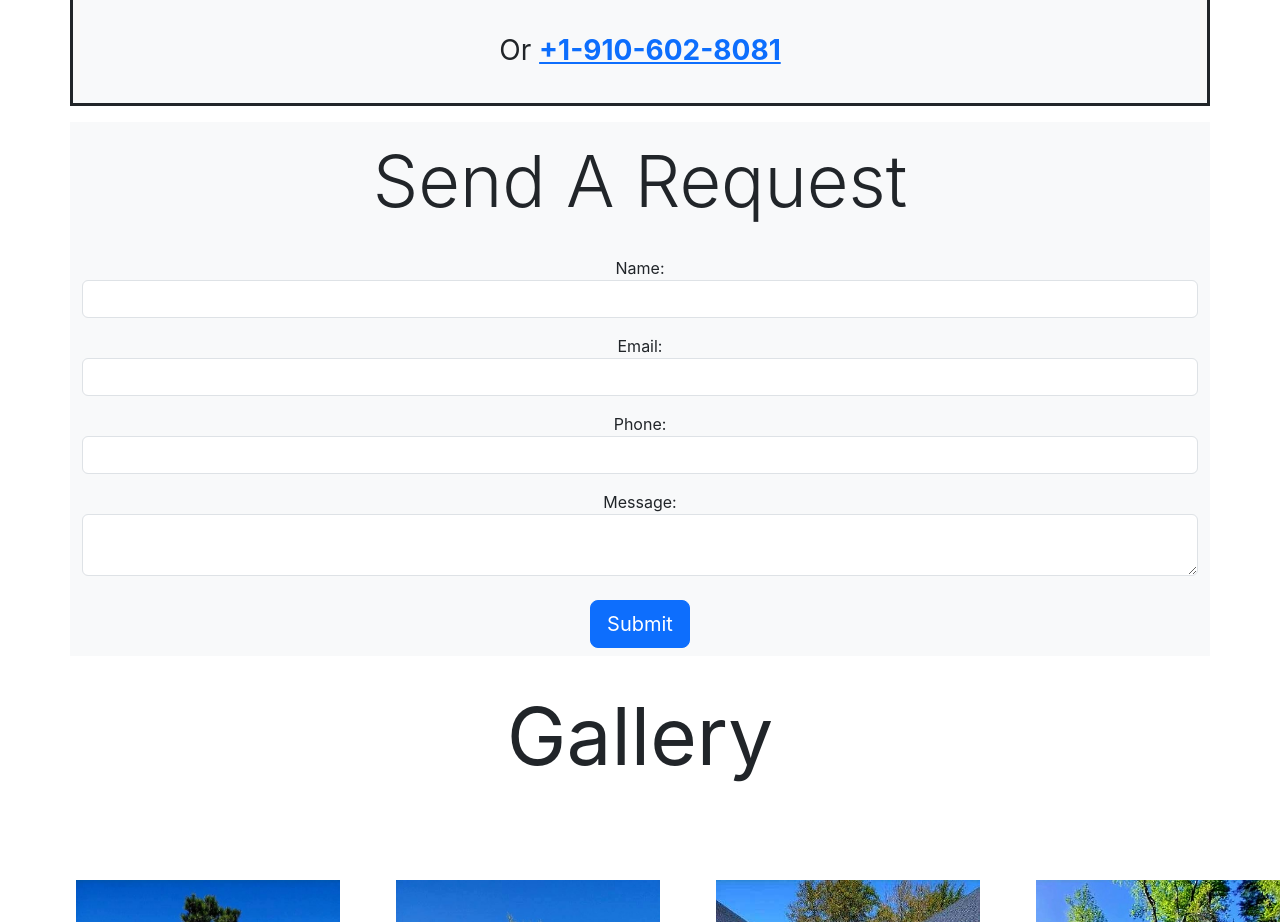
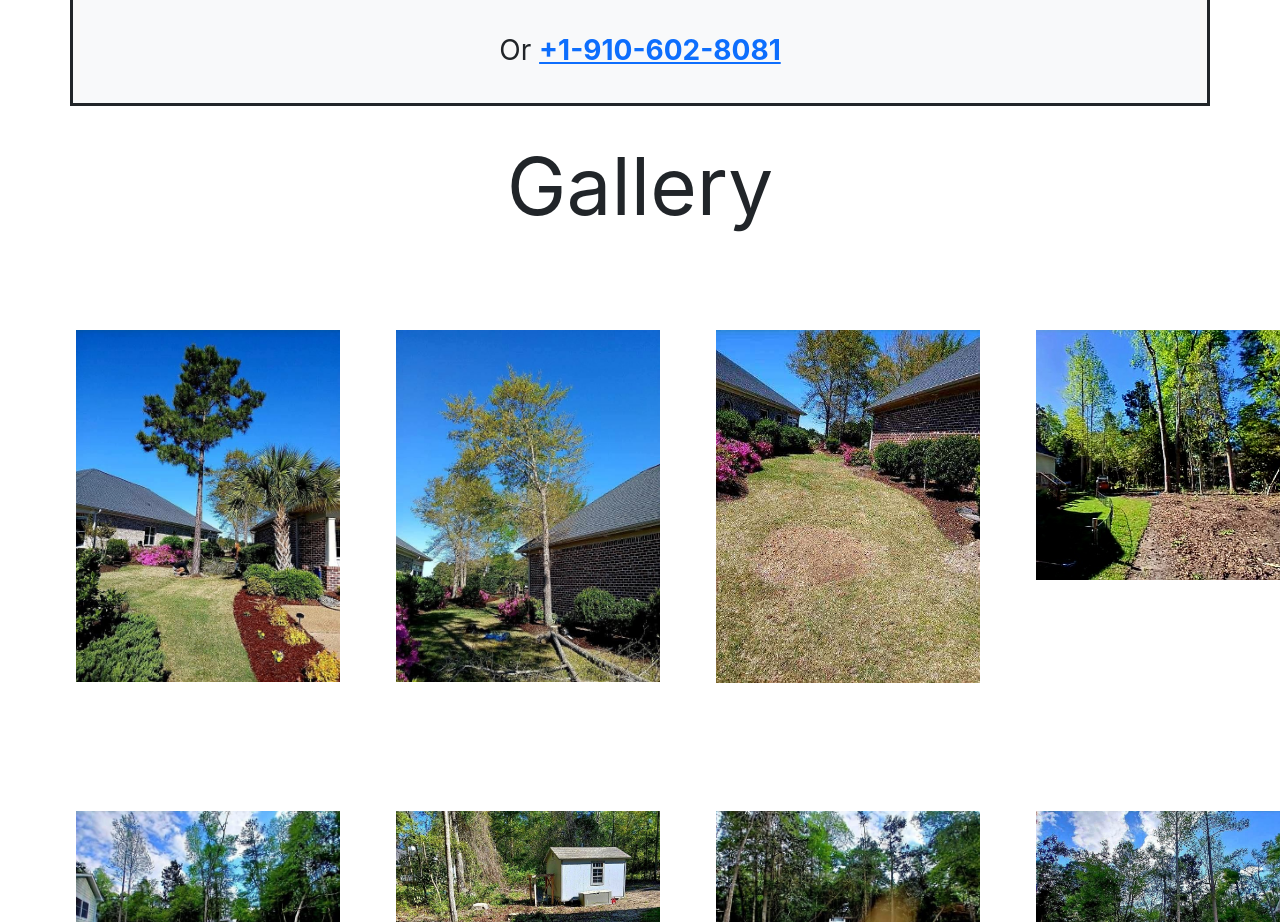
Before and after one commit to tyler-relyter/alphatree, a React (Create React App) app: page / in a window 1280 px wide. Shown: the part 6100-7022 px from the top of the page. Built offline with nearby package versions, Linux system fonts and the light colour scheme; the HTML template or start-up script is replaced by a standard one.

Commit message:
struck out the quoteform - obsolete

```diff
--- a/src/components/Contact.js
+++ b/src/components/Contact.js
@@ -1,5 +1,5 @@
 import React from "react";
-import QuoteForm from "./QuoteForm";
+// import QuoteForm from "./QuoteForm";
 
 
 const Contact = () => {
@@ -12,7 +12,7 @@ const Contact = () => {
                 <p className="text-center p-3 m-3 fs-3">Please call us at <a href="tel:+19105208878"><strong>+1-910-520-8878</strong></a></p>
                 <p className="text-center p-3 m-3 fs-3">Or <a href="tel:+19106028081"><strong>+1-910-602-8081</strong></a></p>
             </div>
-            <QuoteForm />
+
         </div>
     )
 }
```
